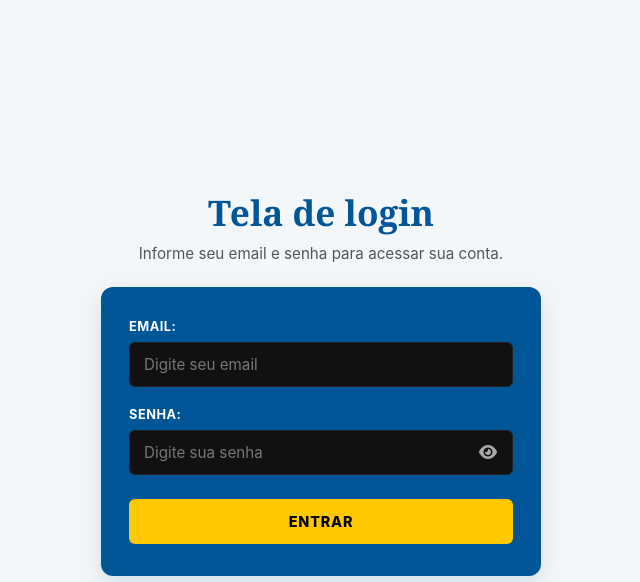
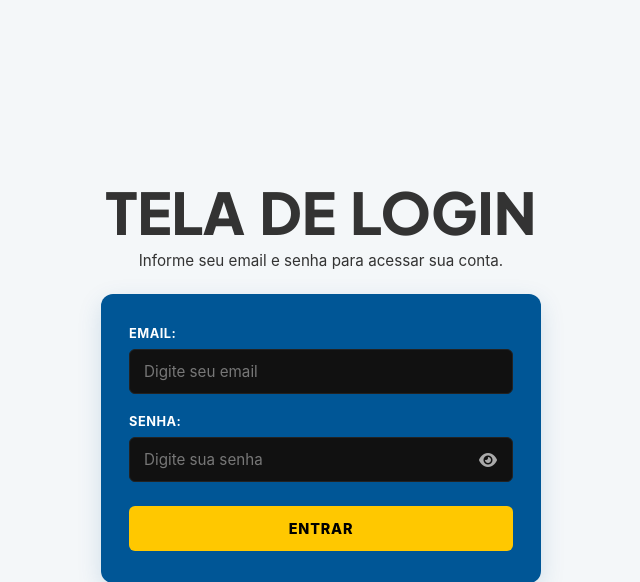
Before and after one commit to arthursoaresabiviolo-ux/sampflow, a Django app: page / in a window 1280 px wide. Shown: the top 582 px of the page, without its empty margins (319-959 px from the left). Run offline with Django 5.2, Linux system fonts and the light colour scheme.

Commit message:
style: update h1 style

```diff
--- a/templates/static/accounts/css/login.css
+++ b/templates/static/accounts/css/login.css
@@ -31,19 +31,27 @@ body {
 .login-header {
     text-align: center;
     margin-bottom: 24px;
+    width: 100%;
 }
 
 .login-header h1 {
-    color: #005696;
-    font-family: Georgia, serif;
-    font-size: 2.2rem;
-    font-weight: bold;
+    color: var(--primary-blue);
+    font-family: 'Plus Jakarta Sans', sans-serif;
+    font-size: 3.6rem;
+    font-weight: 800;
+    text-transform: uppercase;
+    letter-spacing: 0px;
+    word-spacing: 4px;
+    line-height: 1.1;
     margin-bottom: 8px;
 }
 
 .login-header p {
-    color: #555555;
+    color: var(--text-muted);
     font-size: 0.95rem;
+    max-width: none;
+    white-space: nowrap;
+    margin: 0 auto;
 }
 
 /* Card azul do formulário */
```
